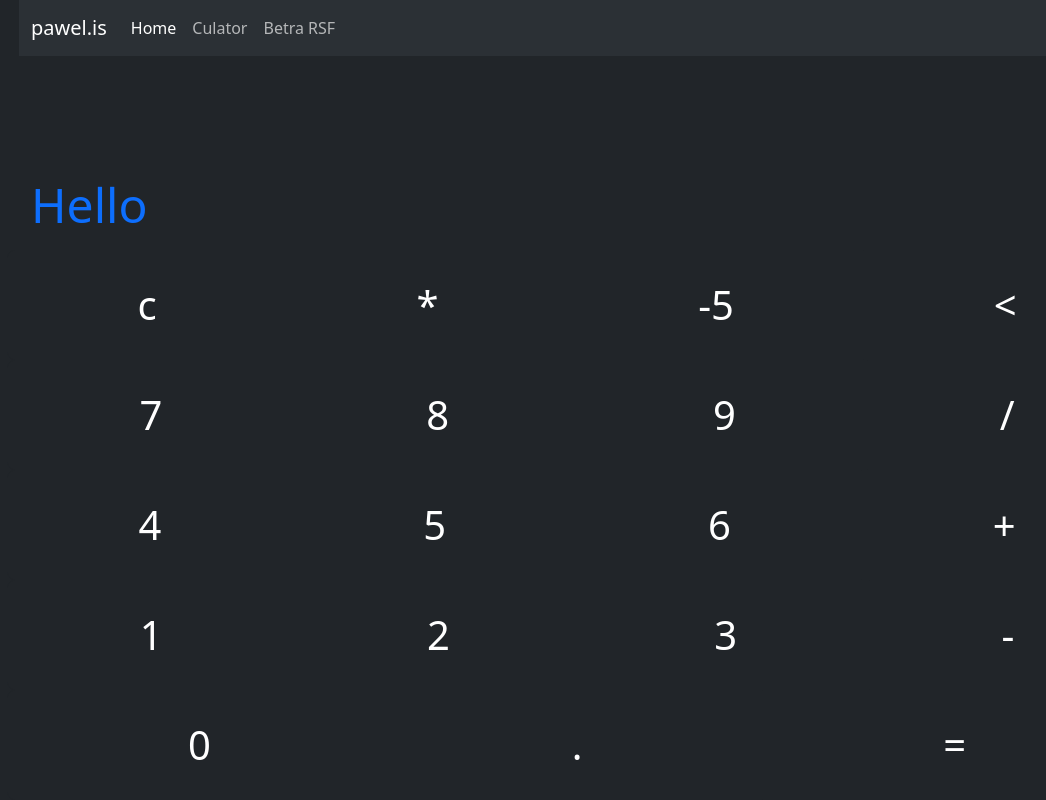
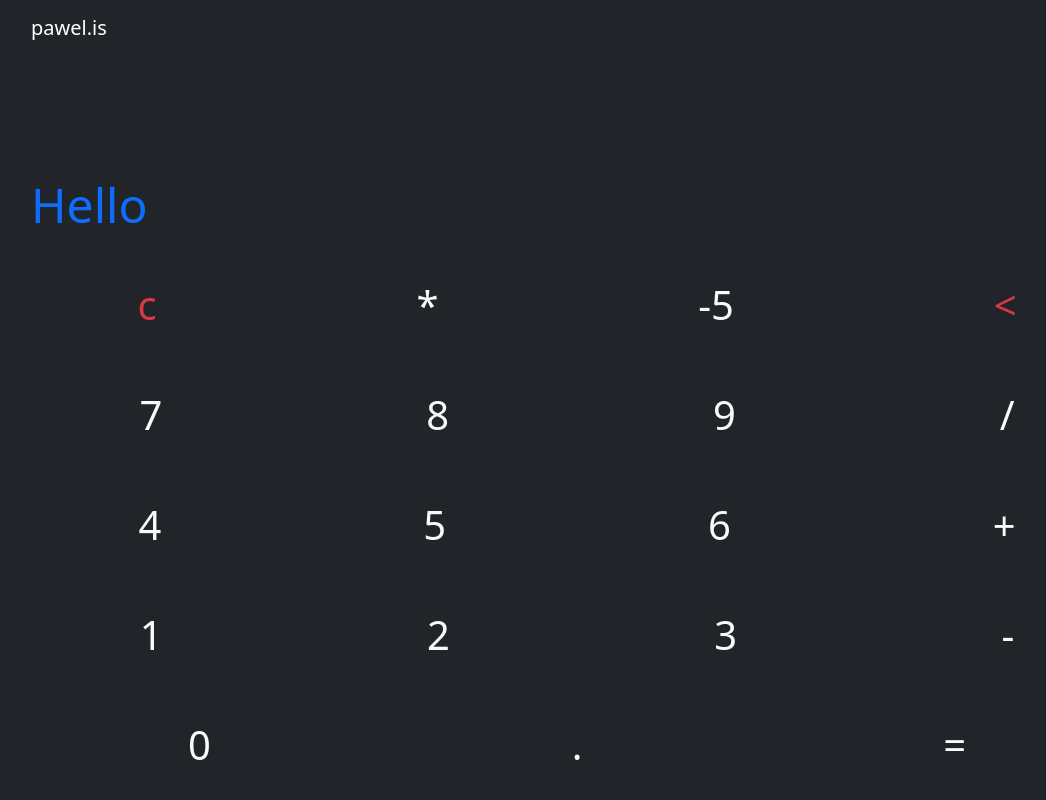
Before and after one commit to veethreedev/pawel.is, a plain HTML site: page culator.html in a window 1280 px wide. Shown: the whole page, without its empty margins (63-1109 px from the left). Drawn offline with nearby package versions, Linux system fonts and the light colour scheme.

Commit message:
Culator 1.4

```diff
--- a/culator.html
+++ b/culator.html
@@ -11,25 +11,25 @@
   </head>
   <body>
 	  <div class="container">
-		<nav class="navbar navbar-expand-lg bg-body-tertiary">
+		<nav class="navbar navbar-expand-lg bg-body-primary">
 		  <div class="container-fluid">
 			<a class="navbar-brand" href="index.html">pawel.is</a>
-			<button class="navbar-toggler" type="button" data-bs-toggle="collapse" data-bs-target="#navbarNav" aria-controls="navbarNav" aria-expanded="false" aria-label="Toggle navigation">
-			  <span class="navbar-toggler-icon"></span>
-			</button>
-			<div class="collapse navbar-collapse" id="navbarNav">
-			  <ul class="navbar-nav">
-				<li class="nav-item">
-				  <a class="nav-link active" aria-current="page" href="index.html">Home</a>
-				</li>
-				<li class="nav-item">
-				  <a class="nav-link" href="culator.html">Culator</a>
-				</li>
-				<li class="nav-item">
-				  <a class="nav-link" href="betra_rsf.user.js">Betra RSF</a>
-				</li>
-			  </ul>
-			</div>
+			<!-- <button class="navbar-toggler" type="button" data-bs-toggle="collapse" data-bs-target="#navbarNav" aria-controls="navbarNav" aria-expanded="false" aria-label="Toggle navigation"> -->
+			<!--   <span class="navbar-toggler-icon"></span> -->
+			<!-- </button> -->
+			<!-- <div class="collapse navbar-collapse" id="navbarNav"> -->
+			  <!-- <ul class="navbar-nav"> -->
+				<!-- <li class="nav-item"> -->
+				<!--   <a class="nav-link active" aria-current="page" href="index.html">Home</a> -->
+				<!-- </li> -->
+				<!-- <li class="nav-item"> -->
+				<!--   <a class="nav-link" href="culator.html">Culator</a> -->
+				<!-- </li> -->
+				<!-- <li class="nav-item"> -->
+				<!--   <a class="nav-link" href="betra_rsf.user.js">Betra RSF</a> -->
+				<!-- </li> -->
+			  <!-- </ul> -->
+			<!-- </div> -->
 		  </div>
 		</nav>
     <!-- Disables zooming on iOS. fucking apple man. -->
@@ -48,7 +48,7 @@
     <button id="back" type="button" class="btn btn-primary btn-block btn-lg border border-dark text-dark fixed-bottom w-100 d-none">Back</button>
     <div id="main_container" class="container d-block fixed-bottom w-100">
         <div id="screen" class="container-fluid h-100 text-light">
-			<p id="screen_text" class="display-3 fw-bold" style="cursor: pointer"></p>
+			<p id="screen_text" class="display-2 fw-bold" style="cursor: pointer"></p>
             <p id="screen_comment" class="text-primary display-5 lead"></p>
         </div>
     </div>
--- a/javascript/culator.js
+++ b/javascript/culator.js
@@ -76,13 +76,14 @@ function generate_key_pad() {
     if ($("#key_pad").length < 1) {
         let layout = [
             // ["random average", "history", "CH"],
+            // [ "history" ],
             ["c", "*", "-5", "<"],
             ["7", "8", "9", "/"],
             ["4", "5", "6", "+"],
             ["1", "2", "3", "-"],
             ["0", ".", "="]
         ]
-        let button = '<button id="key_ID" type="button" class="fs-1 p-4 btn btn-dark btn-block btn-lg border border-dark">TEXT</button>'
+        let button = '<button id="key_ID" type="button" class="COLOR fs-1 p-4 btn btn-dark btn-block btn-lg border border-dark">TEXT</button>'
 
         let keypad_html = "<div id='key_pad' class='bg-dark p-0'>"
         let row_id = 0
@@ -91,7 +92,11 @@ function generate_key_pad() {
             keypad_html = keypad_html + '<div class="row p-0"><div id="row_' + row_id + '" class="btn-group p-0" role="group aria-label="keypad">'
             for (let x=0; x < row.length; x++) {
                 let id = row[x].replace(" ", "_")
-                keypad_html = keypad_html + button.replace("TEXT", row[x]).replace("ID", id)
+				let color = "text-light"
+				if ( row[x] == "<" || row[x] == "c" ) {
+					color = "text-danger"
+				}
+                keypad_html = keypad_html + button.replace("TEXT", row[x]).replace("ID", id).replace("COLOR", color)
             }
             row_id += 1
             keypad_html = keypad_html +  '</div></div>'
@@ -193,12 +198,18 @@ $(document).ready(function() {
     //$("#key_CH").attr("disabled", true)
 
     // Click events
-    $("#list").click(function() {
-        hide_list()
-        show_keypad()
-        show_screen()
-        clear_screen()
-    })
+  //   $("#history").click(function( e ) {
+		// e.preventDefault()
+		// hide_keypad()
+		// hide_screen()
+		// show_list(get_history())
+  //   })
+    // $("#list").click(function() {
+    //     hide_list()
+    //     show_keypad()
+    //     show_screen()
+    //     clear_screen()
+    // })
 
     // $("#back").click(function() {
     //     hide_list()
@@ -228,11 +239,12 @@ $(document).ready(function() {
 
         if (key.text() == "c") {
             clear_screen()
+			print_comment(" ")
 			current_input = ""
         } else if (key.text() == "<") {
 			current_input = current_input.slice( 0, -1 )
-			print_screen( current_input )
-            // screen.text(screen.text().substring(0, screen.text().length - 1))
+			// print_screen( current_input )
+            screen.text(screen.text().substring(0, screen.text().length - 1))
 		} else if ( key.text() == "-5" ) {
 			if ( isNumber( screen.text() ) ) {
 				print_screen( screen.text() - 5 )
@@ -266,6 +278,7 @@ $(document).ready(function() {
                 if (ok) {
                     if (screen.text().length > 0) {
                         print_screen(result)
+						print_comment( formula )
                         add_history(formula + "=" + result)
                     }
                 }
@@ -291,9 +304,10 @@ $(document).ready(function() {
             show_keypad()
             show_screen()
             clear_screen()
+            comment.text("")
         } else {
             $("#screen_text").text(screen.text() + key.text())
-            comment.text("")
+            // comment.text("")
         }
     })
 })
```
